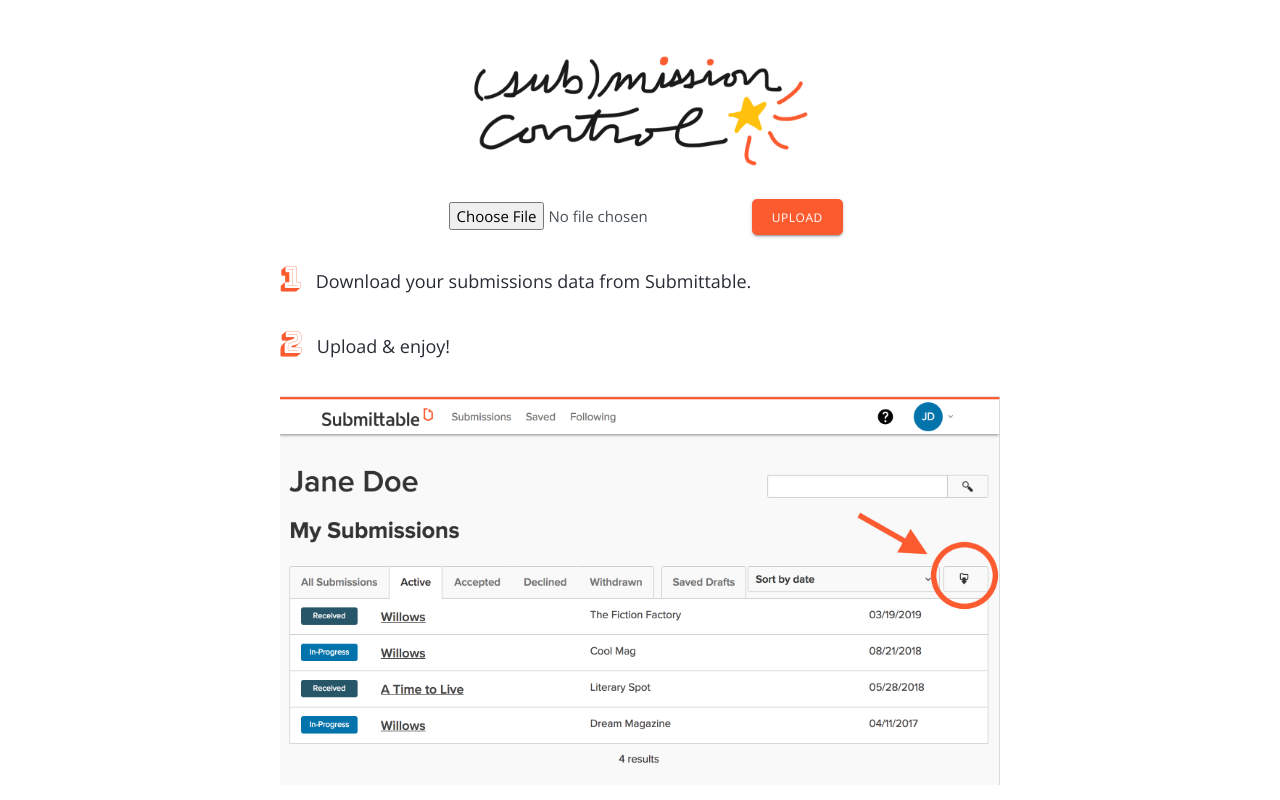
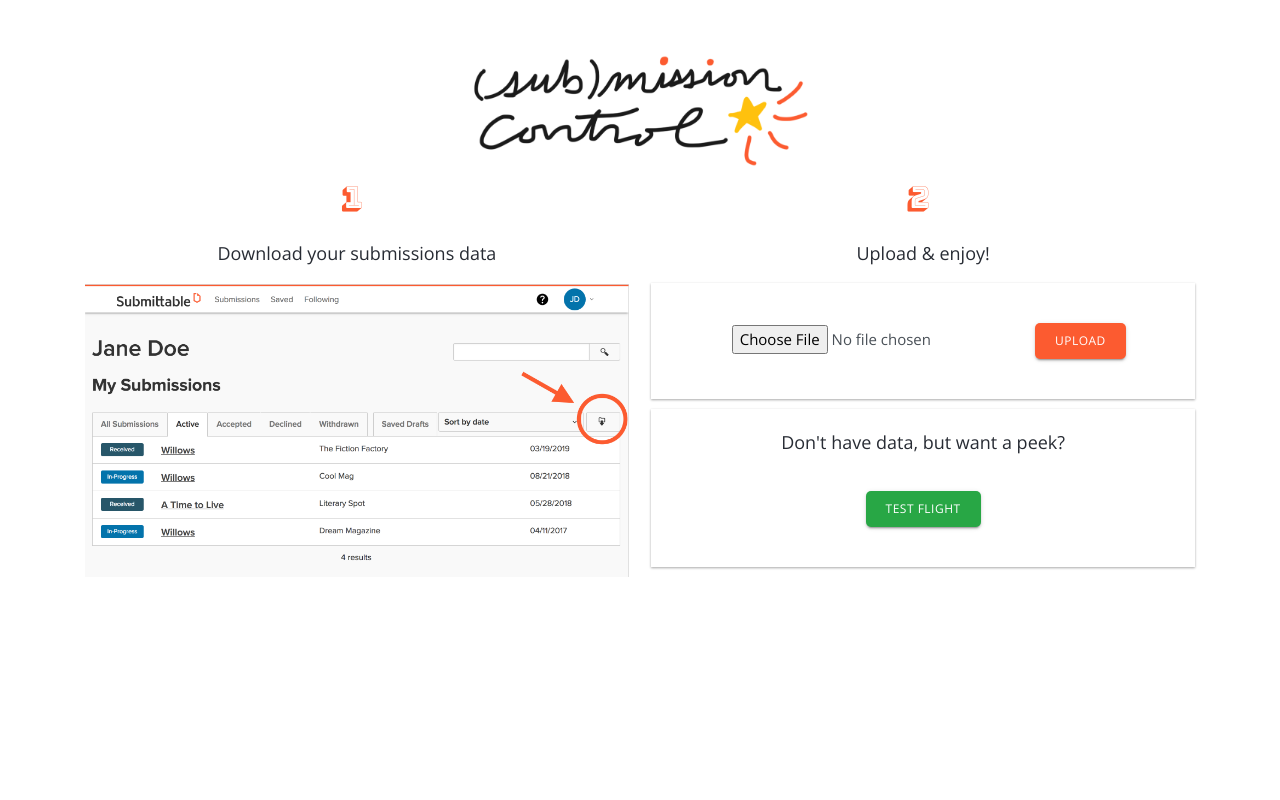
Before and after one commit to agbales/submission-control, a React (Create React App) app in the folder client/: page / in a window 1280 px wide. Built offline with nearby package versions, Linux system fonts and the light colour scheme.

Commit message:
two column, new option for test flight'

```diff
--- a/client/src/App.js
+++ b/client/src/App.js
@@ -85,7 +85,6 @@
   }
 
   render() {
-
     return (
       <div className="App">
         <div className="App-wrapper">
--- a/client/src/components/submitForm.js
+++ b/client/src/components/submitForm.js
@@ -18,10 +18,23 @@
     }
 
     render() {
-        let paragraphStyle = { marginBottom: '20px', textAlign: 'left' }
-        let imgStyle = { maxWidth: '90vmin', marginTop: '10px' }
+        let paragraphStyle = { textAlign: 'center', maxWidth: '280px', height: '60px', lineHeight: '60px', paddingBottom: '30px', margin: '0 auto' }
+        let imgStyle = { maxWidth: '100%' }
+        let uploadBox = {  marginBottom: '10px', padding: '20px', boxShadow: '0 1px 3px rgba(0,0,0,0.12), 0 1px 2px rgba(0,0,0,0.24)' }
 
-        return(<div>
+        return(<div className="container">
+                <div class="row">
+                    <div class="col">
+                        <h1 className="numbers">1</h1>
+                        <p style={paragraphStyle}>Download your submissions data from Submittable.</p>
+                        <img src={submittableExport}
+                            style={imgStyle} />
+                    </div>
+                    <div class="col">
+                        <h1 className="numbers">2</h1>
+                        <p style={paragraphStyle}>Upload & enjoy!</p>
+                        <div style={uploadBox}>
+
                         <form onSubmit={this.props.handleUpload} sytle={{ marginTop: '40px' }}>
                             <div className="form-group" style={{display: 'inline-block'}}>
                             <input className="form-control"
@@ -37,10 +50,15 @@
                                             color: '#f5f5f5',
                                             border: 'none'}}>Upload</button>
                         </form>
-                    <p style={paragraphStyle}><span className="numbers">1</span> Download your submissions data from Submittable.</p>
-                    <p style={paragraphStyle}><span className="numbers">2</span> Upload & enjoy!</p>
-                    <img src={submittableExport}
-                         style={imgStyle} />
+                        </div>
+                        <div style={uploadBox}>
+                            <p>Don't have data, but want a peek?</p>
+                            <button className="btn btn-success"
+                                    style={{marginTop: '20px',
+                                            border: 'none'}}>Test Flight</button>
+                        </div>
+                    </div>
+                </div>
             </div>)
     }
 }
```
Lines whose indentation alone changed are shown as unchanged.
